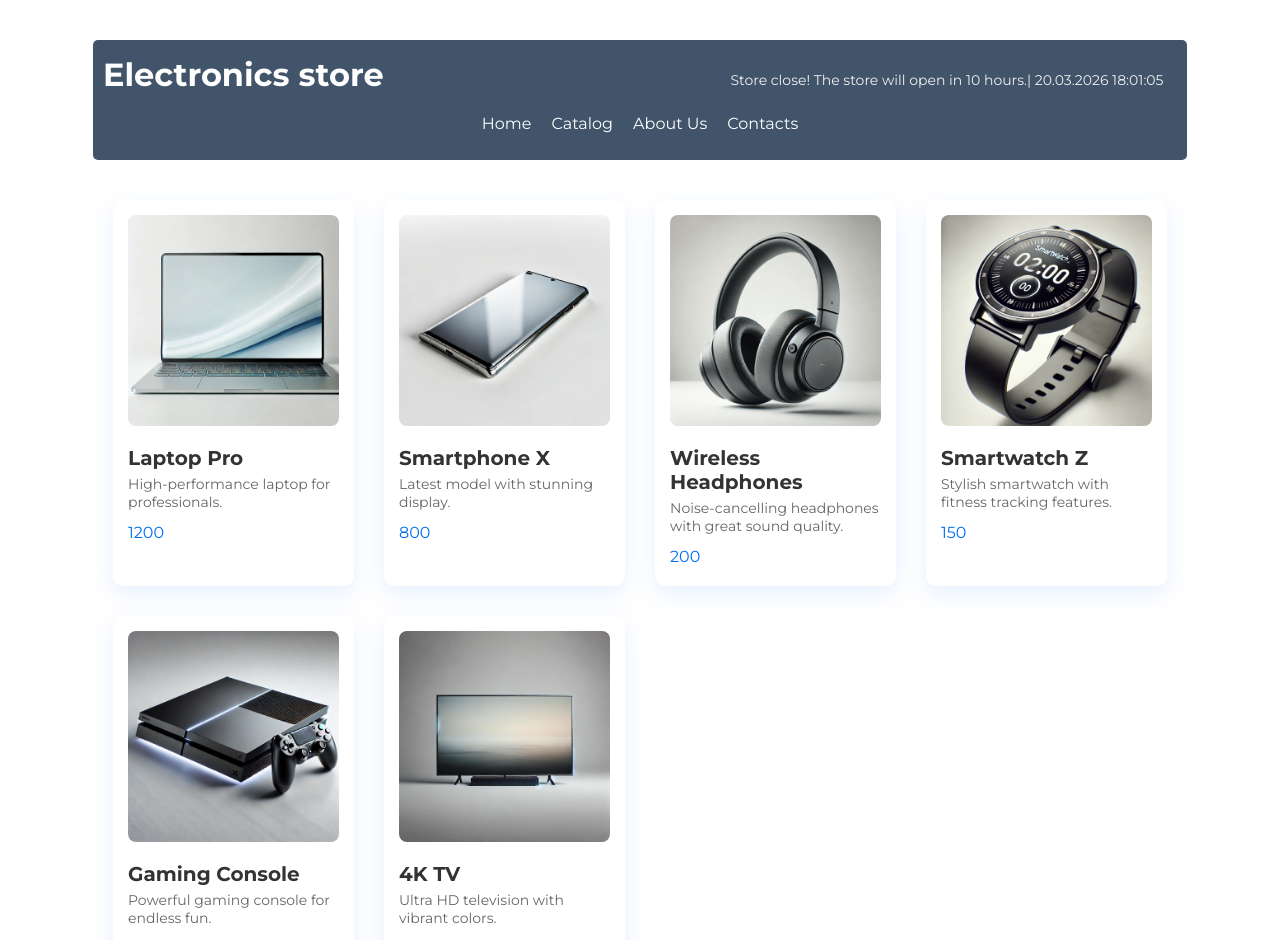
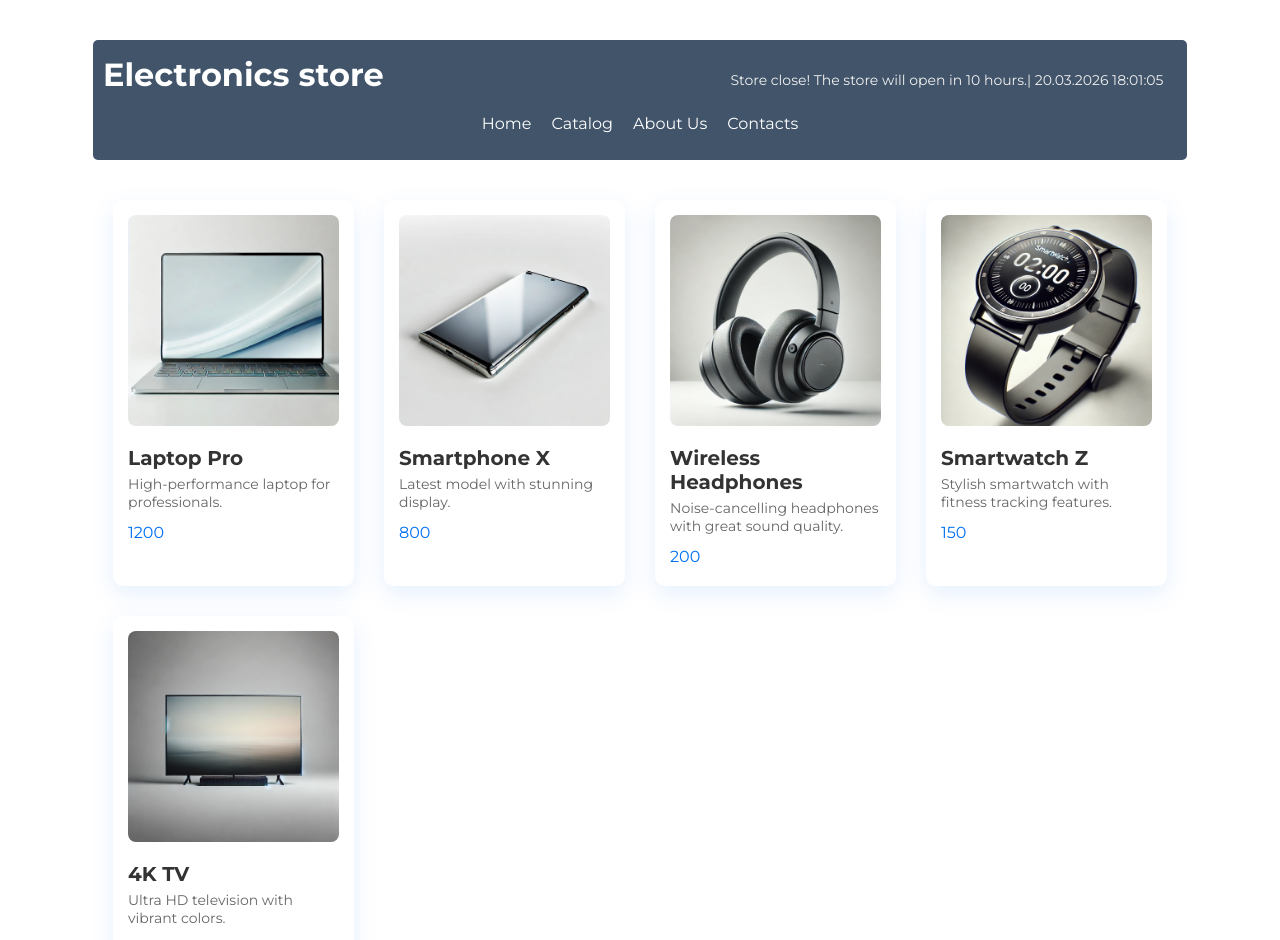
Before and after one commit to FuriticuS/react-eStore, a React (Vite) app: page / in a window 1280 px wide. Shown: the top 940 px of the page. Built offline with nearby package versions, Linux system fonts and the light colour scheme.

Commit message:
add condition

```diff
--- a/src/components/Catalog/Catalog.jsx
+++ b/src/components/Catalog/Catalog.jsx
@@ -1,12 +1,12 @@
 import {Product} from "../Product/Product.jsx";
 import style from "./Catalog.module.css"
 
-export function Catalog(props) {
+export function Catalog({productData}) {
   return (
     <main className={style.catalog}>
       <ul className={style.products}>
-        {props.productData.map(products => (
-          <Product key={products.id} products={products}/>
+        {productData.map(products => (
+          !products.soldOut && <Product key={products.id} products={products}/>
         ))}
       </ul>
     </main>
```
